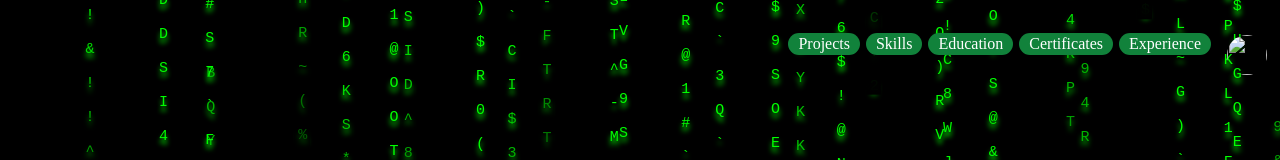
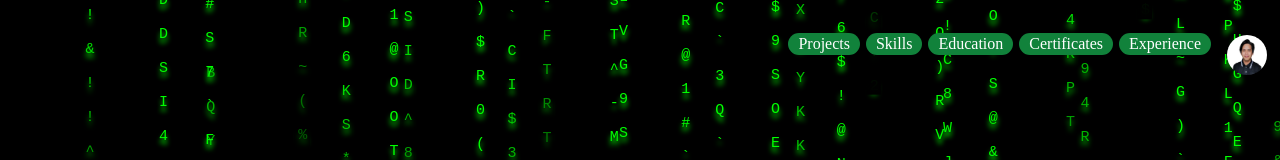
Before and after one commit to grrd-rdrgz/portfolio, a plain HTML site: page index.html in a window 1280 px wide. Shown: the top 160 px of the page. Drawn offline with Linux system fonts and the light colour scheme.

Commit message:
Update index.html
debug image in header

```diff
--- a/index.html
+++ b/index.html
@@ -15,7 +15,7 @@
 				<li id="prof-nav">
 					<a href="#profile">
 						<figure class="profile-nav">
-							<img = src="imgs/ako.png" />
+							<img src="MyPortfolio/imgs/ako.png">
 						</figure>
 					</a>
 				</li>
```
